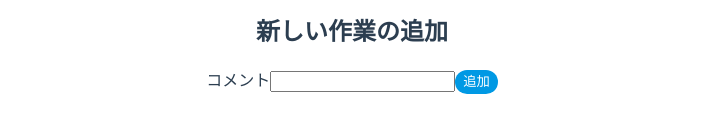
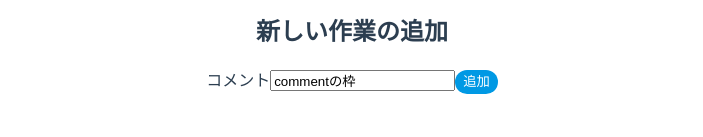
Before and after one commit to mb-c16h18n3scl31985/practice-vue, a Vue app: page / in a window 1280 px wide. Shown: the part 163-300 px from the top of the page, without its empty margins (288-991 px from the left). Built offline with nearby package versions, Linux system fonts and the light colour scheme.

Commit message:
Fix: 新規入力をモデル経由で操作

```diff
--- a/src/App.vue
+++ b/src/App.vue
@@ -34,7 +34,7 @@
         <h2>新しい作業の追加</h2>
         <form class="add-form" @submit.prevent="doAdd">
             <label for="comment">コメント</label>
-            <input id="comment" type="text" ref="comment">
+            <input id="comment" type="text" v-model="comment">
             <button type="submit">追加</button>
         </form>
     </div>
@@ -47,6 +47,9 @@ export default {
         return {
             // 空のオブジェクトを用意
             todos: [],
+
+            // コメント用の枠
+            comment: 'commentの枠',
 
             // 選択している options の value を記憶するためのデータ
             options: [
@@ -62,21 +65,19 @@ export default {
     methods: {
         // タスク追加
         doAdd: function () {
-            // ref で名前を付けておいた要素を参照
-            let comment = this.$refs.comment
             // 入力がなければ何もしないで return
-            if (!comment.value.length) {
+            if (!this.comment) {
                 return
             }
             // { 新しいID, コメント, 作業状態 }というオブジェクトを現在の todos リストへ push
             // 作業状態「state」はデフォルト「作業中=0」で作成
             this.todos.push({
                 id: todoStorage.uid++,
-                comment: comment.value,
+                comment: this.comment,
                 state: 0
             })
             // フォーム要素を空にする
-            comment.value = ''
+            this.comment = ''
         },
 
         // 状態変更
```
Lines whose indentation alone changed are shown as unchanged.
